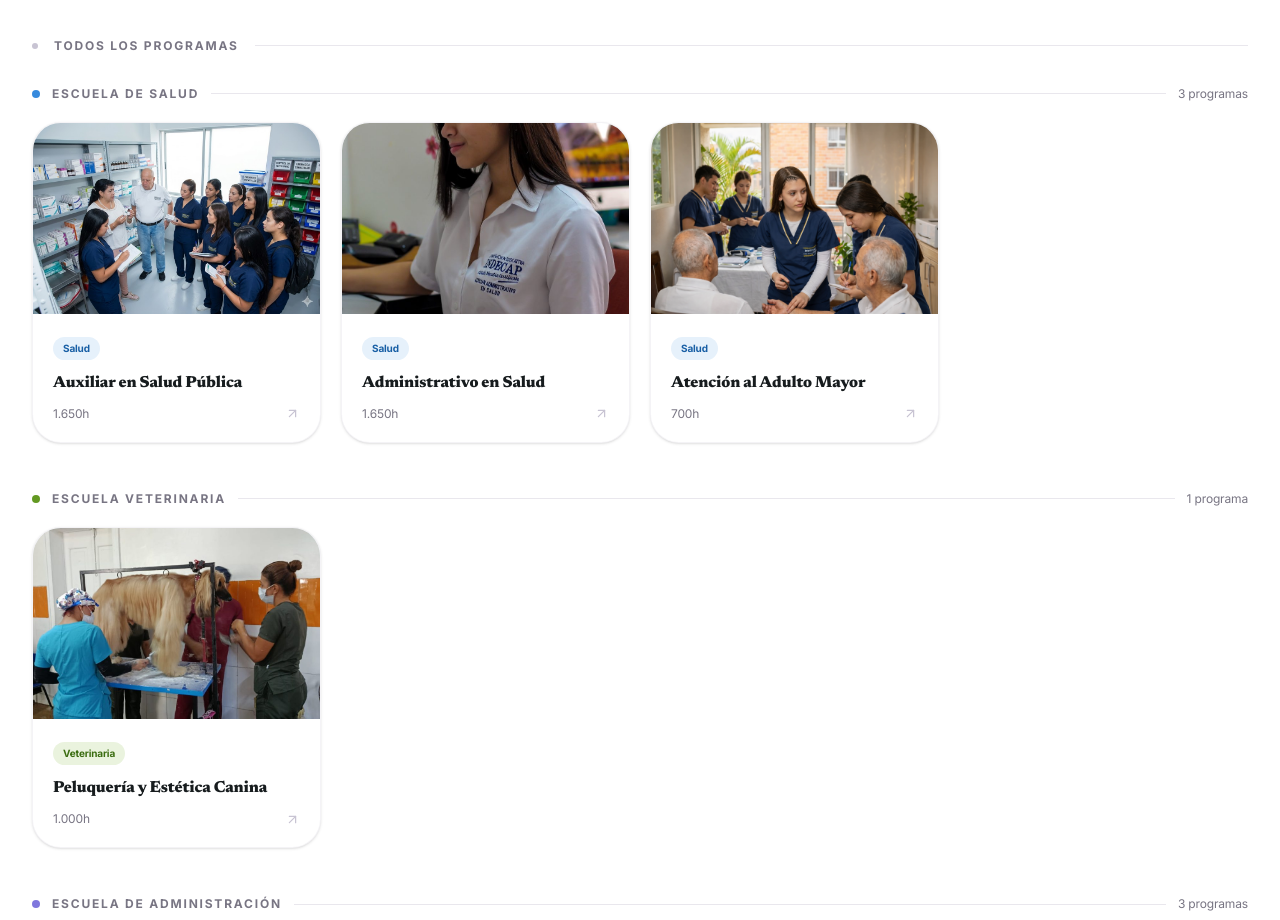
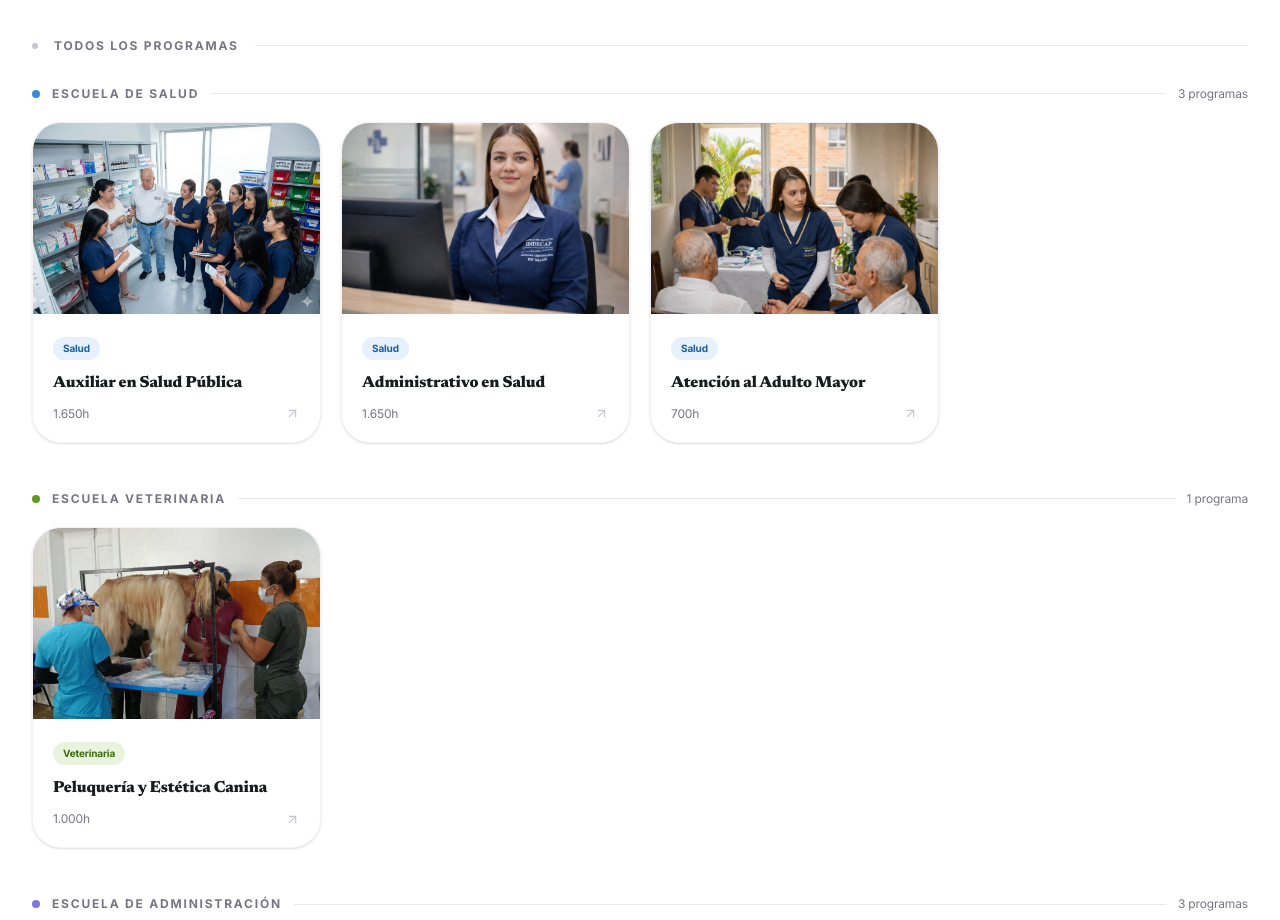
Before and after one commit to camilo2236/indecap-web, a Next.js app: page /programas in a window 1280 px wide. Shown: the part 1145-2065 px from the top of the page. Built offline with nearby package versions, Linux system fonts and the light colour scheme.

Commit message:
fix: foto administrativo-salud en pagina programas

```diff
--- a/src/app/programas/page.tsx
+++ b/src/app/programas/page.tsx
@@ -20,7 +20,7 @@ const escuelas = [
     name: "Escuela de Salud", dot: "#378ADD", color: "#185FA5", bg: "#E6F1FB", short: "Salud",
     programs: [
       { name: "Auxiliar en Salud Pública",        hours: "1.650h", img: "/images/programs/salud-publica/salud-publica-hero.jpg",         slug: "salud-publica" },
-      { name: "Administrativo en Salud",          hours: "1.650h", img: "/images/programs/administrativo-salud/administrativo-hero.jpg", slug: "administrativo-salud" },
+      { name: "Administrativo en Salud",          hours: "1.650h", img: "/images/programs/administrativo-salud/administrativo-hero2.jpg", slug: "administrativo-salud" },
       { name: "Atención al Adulto Mayor",         hours: "700h",   img: "/images/programs/adulto-mayor/adulto-mayor-hero.jpg",           slug: "adulto-mayor" },
     ],
   },
```
